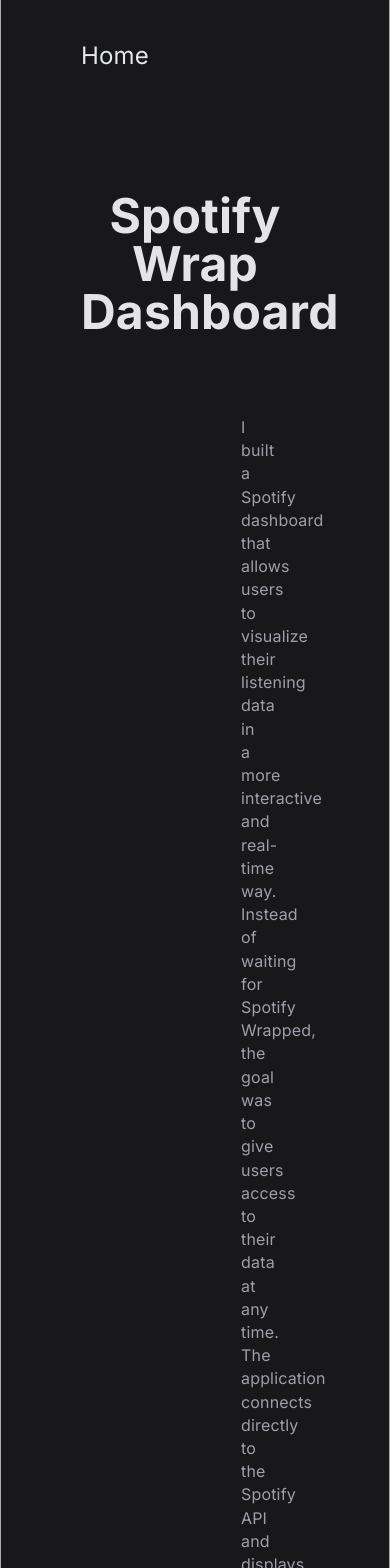
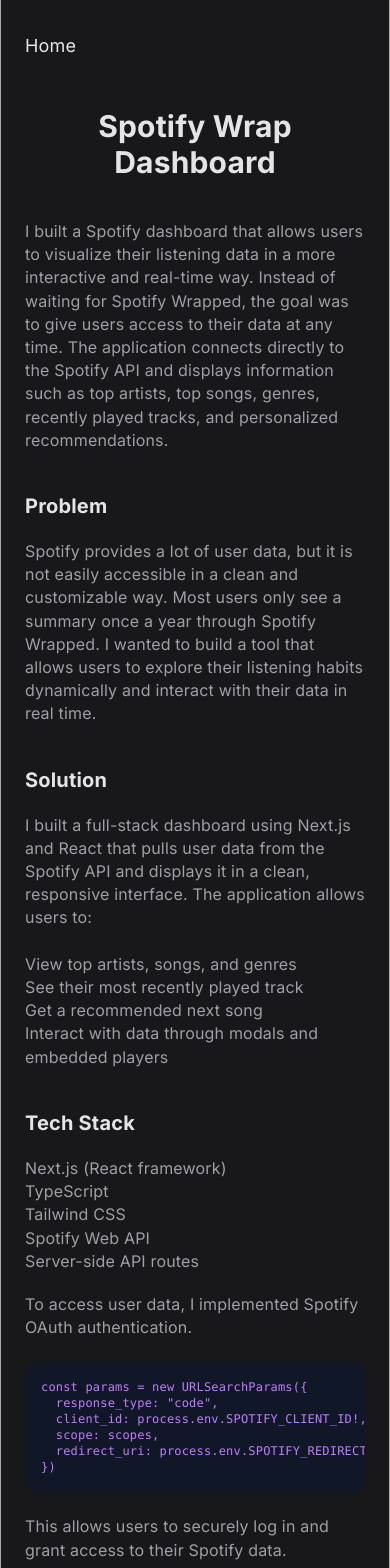
Before and after one commit to jb-pryor/portfoli0, a React (Vite) app: page /Project3 in a window 390 px wide. Shown: the top 1568 px of the page. Built offline with nearby package versions, Linux system fonts and the light colour scheme.

Commit message:
fixed proj3 page mobile view

```diff
--- a/src/pages/Project3.tsx
+++ b/src/pages/Project3.tsx
@@ -1,4 +1,3 @@
-//imports
 import { Link } from "react-router-dom";
 
 function Project3() {
@@ -10,38 +9,49 @@
 
   return (
     <>
-    <div className='bg-zinc-900 min-h-screen font-[Inter] pl-20 pr-20 text-left text-zinc-400'>
+    <div className='bg-zinc-900 min-h-screen font-[Inter] px-6 md:px-20 text-left text-zinc-400'>
 
-      <div className='flex gap-25 text-2xl mt-10'>
-        <Link to="/"><div className='text-gray-200 transition-ease hover:text-[#7b00ff] cursor-pointer'>Home</div></Link>
+      {/* Nav */}
+      <div className='flex gap-8 md:gap-25 text-lg md:text-2xl pt-8 md:mt-10'>
+        <Link to="/"><div className='text-gray-200 hover:text-[#7b00ff] cursor-pointer'>Home</div></Link>
       </div>
-      <h1 className="text-center text-5xl font-bold mt-30 text-zinc-200">Spotify Wrap Dashboard</h1>
-      <div className="mt-20 ml-40 mr-40">I built a Spotify dashboard that allows users to visualize their listening data in a more interactive and real-time way. Instead of waiting for Spotify Wrapped, the goal was to give users access to their data at any time. The application connects directly to the Spotify API and displays information such as top artists, top songs, genres, recently played tracks, and personalized recommendations.</div>
 
-      <div className="mt-20 font-bold text-xl text-zinc-200 ml-40 mr-40">Problem</div>
-      <div className="mt-5 ml-40 mr-40">Spotify provides a lot of user data, but it is not easily accessible in a clean and customizable way. Most users only see a summary once a year through Spotify Wrapped. I wanted to build a tool that allows users to explore their listening habits dynamically and interact with their data in real time.</div>
+      <h1 className="text-center text-3xl md:text-5xl font-bold mt-12 md:mt-30 text-zinc-200">
+        Spotify Wrap Dashboard
+      </h1>
 
-      <div className="mt-20 font-bold text-xl text-zinc-200 ml-40 mr-40">Solution</div>
+      <div className="mt-10 md:mt-20 md:ml-40 md:mr-40">
+        I built a Spotify dashboard that allows users to visualize their listening data in a more interactive and real-time way. Instead of waiting for Spotify Wrapped, the goal was to give users access to their data at any time. The application connects directly to the Spotify API and displays information such as top artists, top songs, genres, recently played tracks, and personalized recommendations.
+      </div>
 
-      <div className="mt-5 ml-40 mr-40">I built a full-stack dashboard using Next.js and React that pulls user data from the Spotify API and displays it in a clean, responsive interface.
-        The application allows users to:
+      <div className="mt-10 md:mt-20 font-bold text-xl text-zinc-200 md:ml-40 md:mr-40">Problem</div>
+      <div className="mt-5 md:ml-40 md:mr-40">
+        Spotify provides a lot of user data, but it is not easily accessible in a clean and customizable way. Most users only see a summary once a year through Spotify Wrapped. I wanted to build a tool that allows users to explore their listening habits dynamically and interact with their data in real time.
+      </div>
 
-View top artists, songs, and genres
-See their most recently played track
-Get a recommended next song
-Interact with data through modals and embedded players</div>
+      <div className="mt-10 md:mt-20 font-bold text-xl text-zinc-200 md:ml-40 md:mr-40">Solution</div>
+      <div className="mt-5 md:ml-40 md:mr-40">
+        I built a full-stack dashboard using Next.js and React that pulls user data from the Spotify API and displays it in a clean, responsive interface. The application allows users to:<br/><br/>
+        View top artists, songs, and genres<br/>
+        See their most recently played track<br/>
+        Get a recommended next song<br/>
+        Interact with data through modals and embedded players
+      </div>
 
-      <div className="mt-20 font-bold text-xl text-zinc-200 ml-40 mr-40">Tech Stack</div>
+      <div className="mt-10 md:mt-20 font-bold text-xl text-zinc-200 md:ml-40 md:mr-40">Tech Stack</div>
+      <div className="mt-5 md:ml-40 md:mr-40">
+        Next.js (React framework)<br/>
+        TypeScript<br/>
+        Tailwind CSS<br/>
+        Spotify Web API<br/>
+        Server-side API routes
+      </div>
 
-      <div className="mt-5 ml-40 mr-40">Next.js (React framework)
-TypeScript
-Tailwind CSS
-Spotify Web API
-Server-side API routes</div>
+      <div className="mt-5 md:ml-40 md:mr-40">
+        To access user data, I implemented Spotify OAuth authentication.
+      </div>
 
-      <div className="mt-5 ml-40 mr-40">To access user data, I implemented Spotify OAuth authentication.</div>
-
-      <pre className='mr-40 mt-10 ml-40 bg-gray-900 text-purple-400 p-4 rounded-xl overflow-x-auto text-sm'>
+      <pre className='md:mr-40 md:ml-40 mt-6 md:mt-10 bg-gray-900 text-purple-400 p-4 rounded-xl overflow-x-auto text-xs md:text-sm'>
         <code>
           {`const params = new URLSearchParams({
   response_type: "code",
@@ -52,12 +62,16 @@
         </code>
       </pre>
 
-      <div className="mt-10 ml-40 mr-40 mb-15">This allows users to securely log in and grant access to their Spotify data.</div>
+      <div className="mt-6 md:mt-10 md:ml-40 md:mr-40 mb-6 md:mb-15">
+        This allows users to securely log in and grant access to their Spotify data.
+      </div>
 
-      <div className="ml-40 mr-40 mt-20 font-bold text-xl text-zinc-200">Data Fetching + State Management</div>
-      <div className="ml-40 mr-40 mt-5">The app uses useEffect to fetch multiple endpoints on load and store the data in state.</div>
+      <div className="md:ml-40 md:mr-40 mt-10 md:mt-20 font-bold text-xl text-zinc-200">Data Fetching + State Management</div>
+      <div className="md:ml-40 md:mr-40 mt-5">
+        The app uses useEffect to fetch multiple endpoints on load and store the data in state.
+      </div>
 
-      <pre className='mr-40 ml-40 mt-10 bg-gray-900 text-purple-400 p-4 rounded-xl overflow-x-auto text-sm'>
+      <pre className='md:mr-40 md:ml-40 mt-6 md:mt-10 bg-gray-900 text-purple-400 p-4 rounded-xl overflow-x-auto text-xs md:text-sm'>
         <code>
           {`useEffect(() => {
   fetch("/api/spotify/top/tracks")
@@ -75,11 +89,16 @@
         </code>
       </pre>
 
-      <div className="ml-40 mr-40 mt-10">This allows the UI to update dynamically as data is retrieved.</div>
+      <div className="md:ml-40 md:mr-40 mt-6 md:mt-10">
+        This allows the UI to update dynamically as data is retrieved.
+      </div>
 
-      <div className="ml-40 mr-40 mt-20 font-bold text-xl text-zinc-200">API Route Design</div>
-      <div className="ml-40 mr-40 mt-5">I created custom API routes to act as a backend layer between the frontend and Spotify.</div>
-      <pre className='mr-40 ml-40 mt-10 bg-gray-900 text-purple-400 p-4 rounded-xl overflow-x-auto text-sm'>
+      <div className="md:ml-40 md:mr-40 mt-10 md:mt-20 font-bold text-xl text-zinc-200">API Route Design</div>
+      <div className="md:ml-40 md:mr-40 mt-5">
+        I created custom API routes to act as a backend layer between the frontend and Spotify.
+      </div>
+
+      <pre className='md:mr-40 md:ml-40 mt-6 md:mt-10 bg-gray-900 text-purple-400 p-4 rounded-xl overflow-x-auto text-xs md:text-sm'>
         <code>
           {`export async function GET() {
   const data = await spotifyFetch(
@@ -97,17 +116,21 @@
         </code>
       </pre>
 
-      <div className="ml-40 mr-40 mt-10">This simplifies the frontend and keeps API logic centralized.</div>
+      <div className="md:ml-40 md:mr-40 mt-6 md:mt-10">
+        This simplifies the frontend and keeps API logic centralized.
+      </div>
 
-      <div className="ml-40 mr-40 mt-20 font-bold text-xl text-zinc-200">UI / UX Design</div>
+      <div className="md:ml-40 md:mr-40 mt-10 md:mt-20 font-bold text-xl text-zinc-200">UI / UX Design</div>
+      <div className="md:ml-40 md:mr-40 mt-5">
+        The interface is built with Tailwind and focuses on simplicity and responsiveness. I used a card-based layout to organize different data sections and make the dashboard easy to navigate. Interactive elements like modals allow users to drill into specific data without leaving the page.
+      </div>
 
-      <div className="ml-40 mr-40 mt-5">The interface is built with Tailwind and focuses on simplicity and responsiveness. I used a card-based layout to organize different data sections and make the dashboard easy to navigate. Interactive elements like modals allow users to drill into specific data without leaving the page.</div>
+      <div className="md:ml-40 md:mr-40 mt-10 md:mt-20 font-bold text-xl text-zinc-200">Modal Interaction</div>
+      <div className="md:ml-40 md:mr-40 mt-5">
+        Users can click to view top artists, songs, or genres in overlay modals.
+      </div>
 
-      <div className="ml-40 mr-40 mt-20 font-bold text-xl text-zinc-200">Modal Interaction</div>
-
-      <div className="ml-40 mr-40 mt-5">Users can click to view top artists, songs, or genres in overlay modals.</div>
-
-      <pre className='mr-40 ml-40 mt-10 bg-gray-900 text-purple-400 p-4 rounded-xl overflow-x-auto text-sm'>
+      <pre className='md:mr-40 md:ml-40 mt-6 md:mt-10 bg-gray-900 text-purple-400 p-4 rounded-xl overflow-x-auto text-xs md:text-sm'>
         <code>
           {`<button onClick={() => setShowArtists(true)}>
   View Top Artists
@@ -115,35 +138,42 @@
         </code>
       </pre>
 
-      <div className="ml-40 mr-40 mt-10">This keeps the main dashboard clean while still providing detailed information on demand.</div>
+      <div className="md:ml-40 md:mr-40 mt-6 md:mt-10">
+        This keeps the main dashboard clean while still providing detailed information on demand.
+      </div>
 
-      <div className="ml-40 mr-40 mt-20 font-bold text-xl text-zinc-200">Embedded Playback</div>
-      <div className="ml-40 mr-40 mt-5">To make the experience more interactive, I embedded Spotify players directly into the UI.</div>
+      <div className="md:ml-40 md:mr-40 mt-10 md:mt-20 font-bold text-xl text-zinc-200">Embedded Playback</div>
+      <div className="md:ml-40 md:mr-40 mt-5">
+        To make the experience more interactive, I embedded Spotify players directly into the UI.
+      </div>
 
-      <pre className='mr-40 ml-40 mt-10 bg-gray-900 text-purple-400 p-4 rounded-xl overflow-x-auto text-sm'>
+      <pre className='md:mr-40 md:ml-40 mt-6 md:mt-10 bg-gray-900 text-purple-400 p-4 rounded-xl overflow-x-auto text-xs md:text-sm'>
         <code>{codeExample}</code>
       </pre>
 
-      <div className="ml-40 mr-40 mt-10">This allows users to listen to tracks directly from the dashboard.</div>
+      <div className="md:ml-40 md:mr-40 mt-6 md:mt-10">
+        This allows users to listen to tracks directly from the dashboard.
+      </div>
 
-      <div className="ml-40 mr-40 mt-20 font-bold text-xl text-zinc-200">Design Decisions</div>
+      <div className="md:ml-40 md:mr-40 mt-10 md:mt-20 font-bold text-xl text-zinc-200">Design Decisions</div>
+      <div className="md:ml-40 md:mr-40 mt-5">
+        One key decision was to separate API logic from the frontend using Next.js routes. This made the app easier to maintain and allowed for cleaner data handling. I also focused on keeping the UI minimal while still providing enough interactivity to explore the data effectively.
+      </div>
 
-      <div className="ml-40 mr-40 mt-5">One key decision was to separate API logic from the frontend using Next.js routes. This made the app easier to maintain and allowed for cleaner data handling. I also focused on keeping the UI minimal while still providing enough interactivity to explore the data effectively.</div>
+      <div className="md:ml-40 md:mr-40 mt-10 md:mt-20 font-bold text-xl text-zinc-200">Example Output</div>
+      <div className="md:ml-40 md:mr-40 mt-5">
+        The dashboard presents user data in a clean and interactive layout, allowing for quick exploration and real-time insights.
+      </div>
 
-      <div className="ml-40 mr-40 mt-20 font-bold text-xl text-zinc-200">Example Output</div>
+      <div className="md:ml-40 md:mr-40 mt-10 md:mt-20 font-bold text-xl text-zinc-200">What I Learned</div>
+      <div className="md:ml-40 md:mr-40 mt-5">
+        This project gave me hands-on experience working with OAuth authentication, API design, and real-time data handling. It also improved my understanding of building full-stack applications using Next.js. I also gained experience designing user interfaces that balance simplicity with functionality.
+      </div>
 
-      <div className="ml-40 mr-40 mt-5">The dashboard presents user data in a clean and interactive layout, allowing for quick exploration and real-time insights.</div>
-
-      <div className="ml-40 mr-40 mt-20 font-bold text-xl text-zinc-200">What I Learned</div>
-
-      <div className="ml-40 mr-40 mt-5">This project gave me hands-on experience working with OAuth authentication, API design, and real-time data handling. It also improved my understanding of building full-stack applications using Next.js. I also gained experience designing user interfaces that balance simplicity with functionality.</div>
-
-      <div className="ml-40 mr-40 mt-20 font-bold text-xl text-zinc-200">Final Thoughts</div>
-
-      <div className="ml-40 mr-40 mt-5 mb-10">This project was a great opportunity to build something both functional and user-focused. It reinforced the importance of clean architecture, good UI design, and working with external APIs.</div>
-
-
-
+      <div className="md:ml-40 md:mr-40 mt-10 md:mt-20 font-bold text-xl text-zinc-200">Final Thoughts</div>
+      <div className="md:ml-40 md:mr-40 mt-5 mb-10 pb-10">
+        This project was a great opportunity to build something both functional and user-focused. It reinforced the importance of clean architecture, good UI design, and working with external APIs.
+      </div>
 
     </div>
     </>
```
Lines whose indentation alone changed are shown as unchanged.
